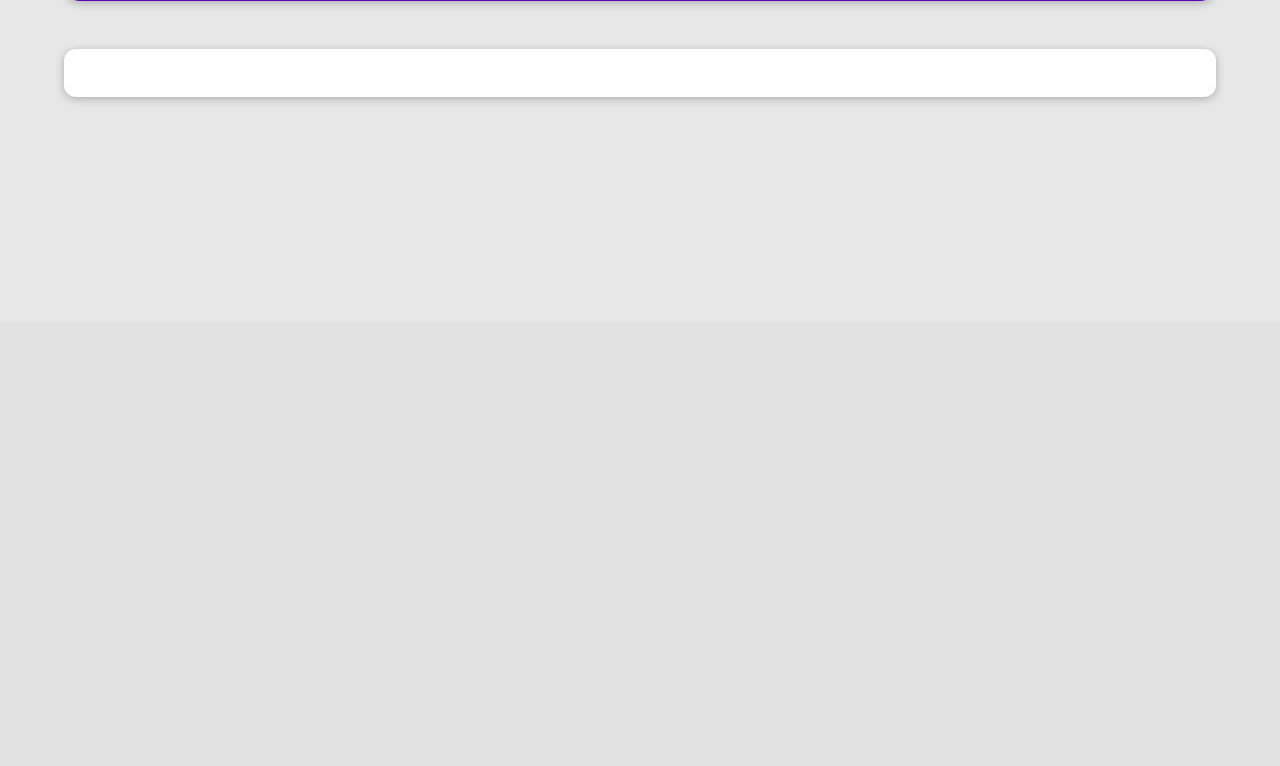
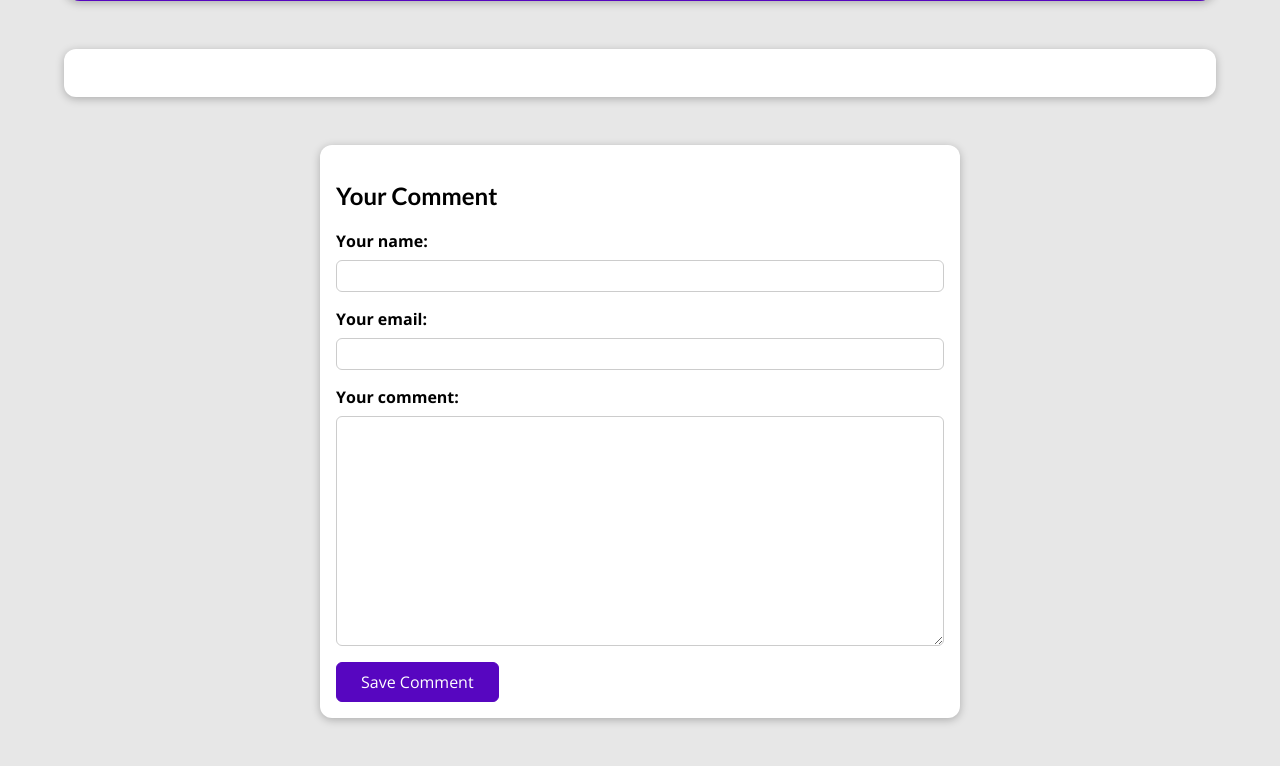
Before and after one commit to SofiiaKaparnyk/my-blog, a Django app: template my_site/blog/templates/blog/post-detail.html in a window 1280 px wide. Shown: the part 479-1245 px from the top of the page. Before the commit the page ends 580 px from the top, so only its background shows below. Run offline with Django 4.2, Linux system fonts and the light colour scheme; the template is opened without the code that fills it: values that come from a table or form of the project are taken from there, others are empty.

Commit message:
feat(*): add comment form

```diff
--- /dev/null
+++ b/my_site/blog/forms.py
@@ -0,0 +1,14 @@
+from django import forms
+
+from blog.models import Comment
+
+
+class CommentForm(forms.ModelForm):
+    class Meta:
+        model = Comment
+        exclude = ["post"]
+        labels = {
+            "user_name": "Your name",
+            "user_email": "Your email",
+            "text": "Your comment",
+        }
--- a/my_site/blog/models.py
+++ b/my_site/blog/models.py
@@ -32,3 +32,10 @@ class Post(models.Model):
         Author, on_delete=models.SET_NULL, null=True, related_name="posts"
     )
     tags = models.ManyToManyField(Tag)
+
+
+class Comment(models.Model):
+    user_name = models.CharField(max_length=120)
+    user_email = models.EmailField()
+    text = models.TextField(max_length=400)
+    post = models.ForeignKey(Post, related_name="comments", on_delete=models.CASCADE)
--- a/my_site/blog/static/blog/post-detail.css
+++ b/my_site/blog/static/blog/post-detail.css
@@ -73,3 +73,49 @@ main {
     padding: 0.25rem 0.7rem;
     border-radius: 8px;
 }
+
+.form-control {
+    margin-bottom: 1rem;
+}
+
+.form-control label {
+    font-weight: bold;
+    margin-bottom: 0.5rem;
+    display: block;
+}
+
+.form-control input,
+.form-control textarea {
+    display: block;
+    width: 100%;
+    font: inherit;
+    padding: 0.25rem;
+    border-radius: 6px;
+    border: 1px solid #cccccc;
+}
+
+#comment-form {
+    width: 90%;
+    margin: 3rem auto;
+    max-width: 40rem;
+    border-radius: 12px;
+    background-color: white;
+    box-shadow: 0 2px 8px rgba(0, 0, 0, 0.25);
+    padding: 1rem;
+}
+
+#comment-form button {
+    font: inherit;
+    background-color: #5706c0;
+    color: white;
+    border: 1px solid #5706c0;
+    padding: 0.5rem 1.5rem;
+    border-radius: 6px;
+    cursor: pointer;
+}
+
+#comment-form button:hover,
+#comment-form button:active {
+    background-color: #5E5694;
+    border-color: #5E5694;
+}
--- a/my_site/blog/templates/blog/post-detail.html
+++ b/my_site/blog/templates/blog/post-detail.html
@@ -20,7 +20,8 @@
         {% endif %}
         <address>By <a href="mailto:{{post.author.email}}">{{ post.author|title }}</a></address>
         <div>
-            Last updated on <time>{{ post.date }}</time>
+            Last updated on
+            <time>{{ post.date }}</time>
         </div>
     </article>
 </section>
@@ -30,4 +31,17 @@
         {{ post.content|linebreaks }}
     </p>
 </main>
+<section id="comment-form">
+    <h2>Your Comment</h2>
+    <form>
+        {% for field in comment_form %}
+        <div class="form-control">
+            {{ field.label_tag}}
+            {{ field }}
+            {{ field.errors }}
+        </div>
+        {% endfor %}
+        <button>Save Comment</button>
+    </form>
+</section>
 {% endblock %}
```
Also changed, not shown: my_site/blog/views.py (+7 -1 lines), my_site/blog/migrations/0003_comment.py (added). Lines whose indentation alone changed are shown as unchanged.
